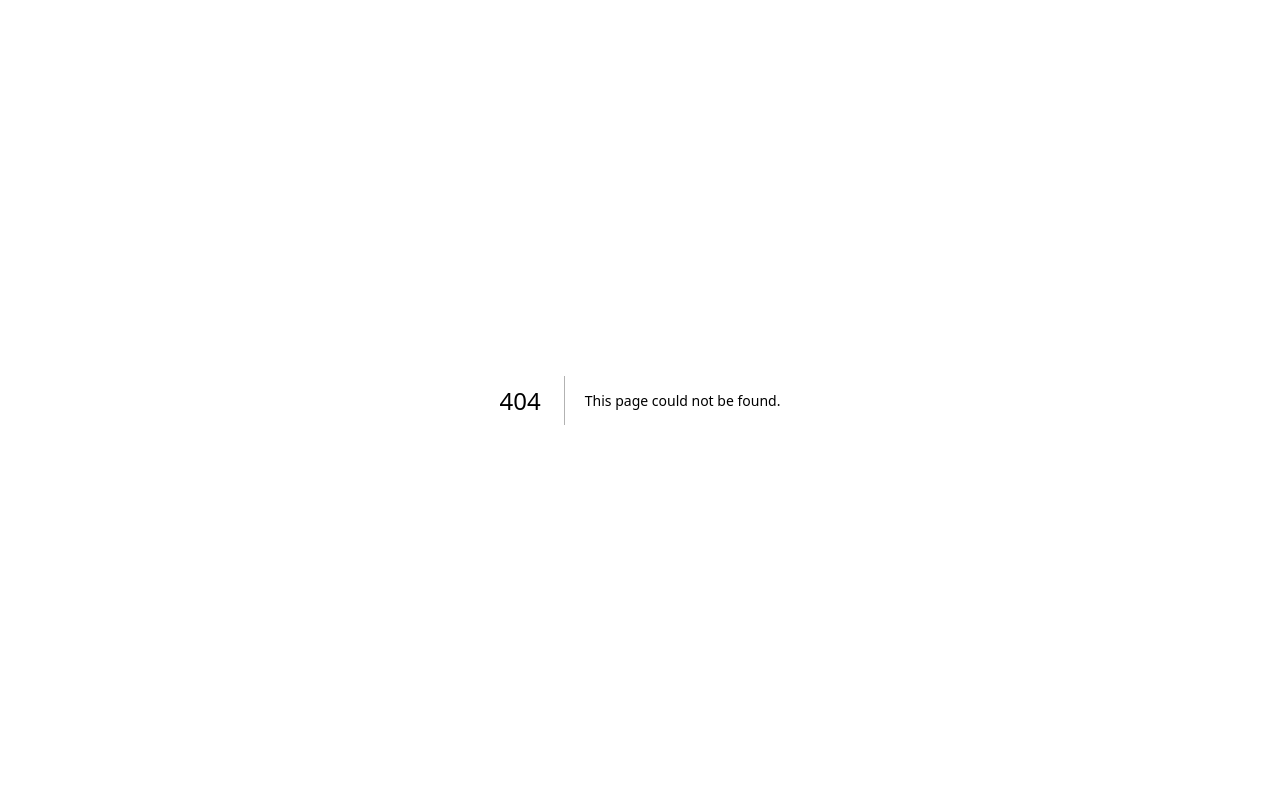
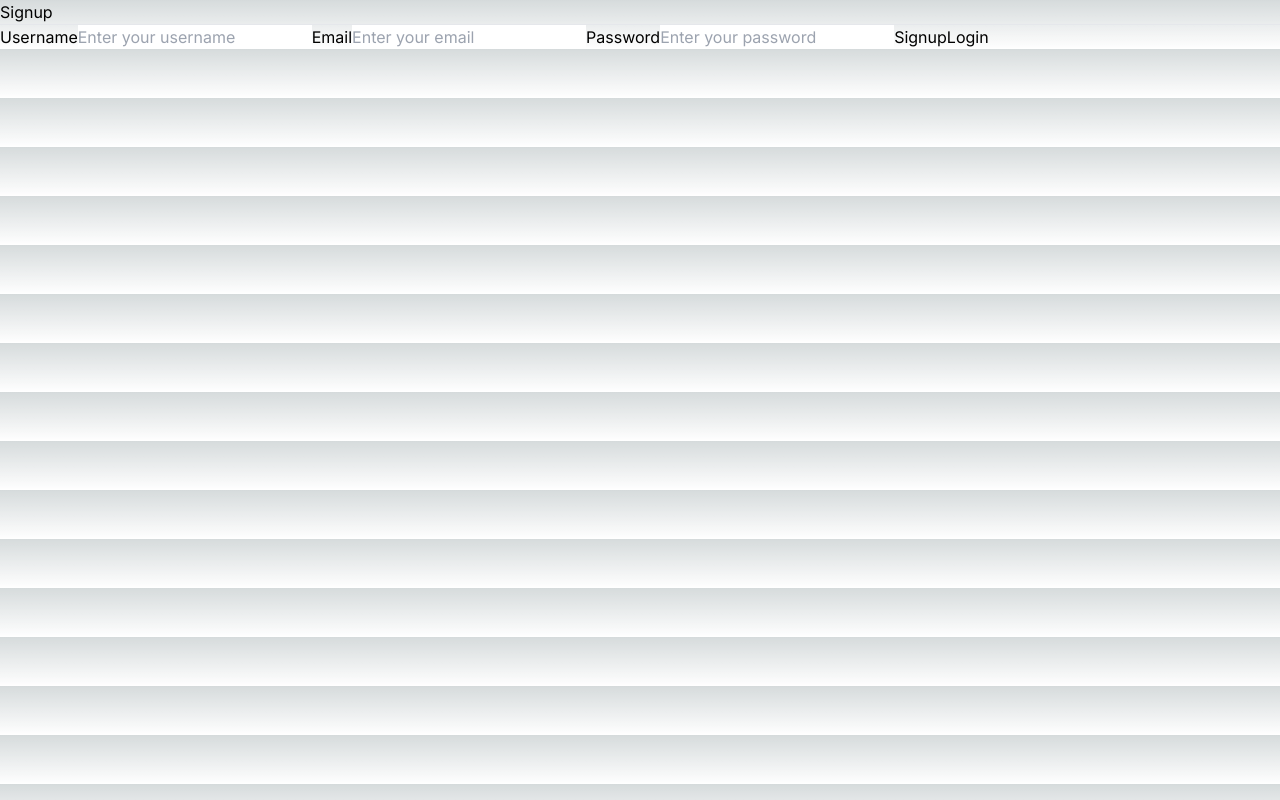
Before and after one commit to dev-rathore/nextjs-web-app, a Next.js app: page /signup in a window 1280 px wide. Before the commit this address had no page. Built offline with nearby package versions, Linux system fonts and the light colour scheme.

Commit message:
frontend initial pages

```diff
--- /dev/null
+++ b/src/app/login/page.tsx
@@ -0,0 +1,47 @@
+"use client";
+
+import Link from "next/link";
+import React, { useState } from "react";
+import { useRouter } from "next/navigation";
+import { Axios } from "axios";
+
+export default function LoginPage() {
+  const [user, setUser] = useState({
+    email: "",
+    password: "",
+  });
+
+  const onLogin = async () => {
+  };
+
+  return (
+    <div>
+      <h1>Login</h1>
+      <hr />
+      <label htmlFor="email">Email</label>
+      <input
+        id="email"
+        type="email"
+        value={user.email}
+        onChange={(e) => setUser({ ...user, email: e.target.value })}
+        placeholder="Enter your email"
+      />
+      <label htmlFor="password">Password</label>
+      <input
+        id="password"
+        type="password"
+        value={user.password}
+        onChange={(e) => setUser({ ...user, password: e.target.value })}
+        placeholder="Enter your password"
+      />
+      <button
+        onClick={onLogin}
+      >
+        Login
+      </button>
+      <Link href="/signup">
+        Signup
+      </Link>
+    </div>
+  );
+};
--- /dev/null
+++ b/src/app/profile/[profileId]/page.tsx
@@ -0,0 +1,9 @@
+export default function UserProfile({ params }: any) {
+  return (
+    <div>
+      <h1>Profile</h1>
+      <hr />
+      <p>Profile Id: { params.profileId }</p>
+    </div>
+  );
+};
--- /dev/null
+++ b/src/app/profile/page.tsx
@@ -0,0 +1,9 @@
+export default function ProfilePage() {
+  return (
+    <div>
+      <h1>Profile</h1>
+      <hr />
+      <p>Profile page</p>
+    </div>
+  );
+};
--- /dev/null
+++ b/src/app/signup/page.tsx
@@ -0,0 +1,56 @@
+"use client";
+
+import Link from "next/link";
+import React, { useState } from "react";
+import { useRouter } from "next/navigation";
+import { Axios } from "axios";
+
+export default function SignupPage() {
+  const [user, setUser] = useState({
+    email: "",
+    password: "",
+    username: "",
+  });
+
+  const onSignup = async () => {
+  };
+
+  return (
+    <div>
+      <h1>Signup</h1>
+      <hr />
+      <label htmlFor="username">Username</label>
+      <input
+        id="username"
+        type="text"
+        value={user.username}
+        onChange={(e) => setUser({ ...user, username: e.target.value })}
+        placeholder="Enter your username"
+      />
+      <label htmlFor="email">Email</label>
+      <input
+        id="email"
+        type="email"
+        value={user.email}
+        onChange={(e) => setUser({ ...user, email: e.target.value })}
+        placeholder="Enter your email"
+      />
+      <label htmlFor="password">Password</label>
+      <input
+        id="password"
+        type="password"
+        value={user.password}
+        onChange={(e) => setUser({ ...user, password: e.target.value })}
+        placeholder="Enter your password"
+      />
+      <button
+        onClick={onSignup}
+      >
+        Signup
+      </button>
+      <Link href="/login">
+        Login
+      </Link>
+    </div>
+  );
+};
```
Also changed, not shown: src/database/db.ts (added, +19 -0 lines), src/app/api/users/login/route.ts (added), src/app/api/users/signup/route.ts (added), 1 other file (tests, documents, lock files or other folders).
